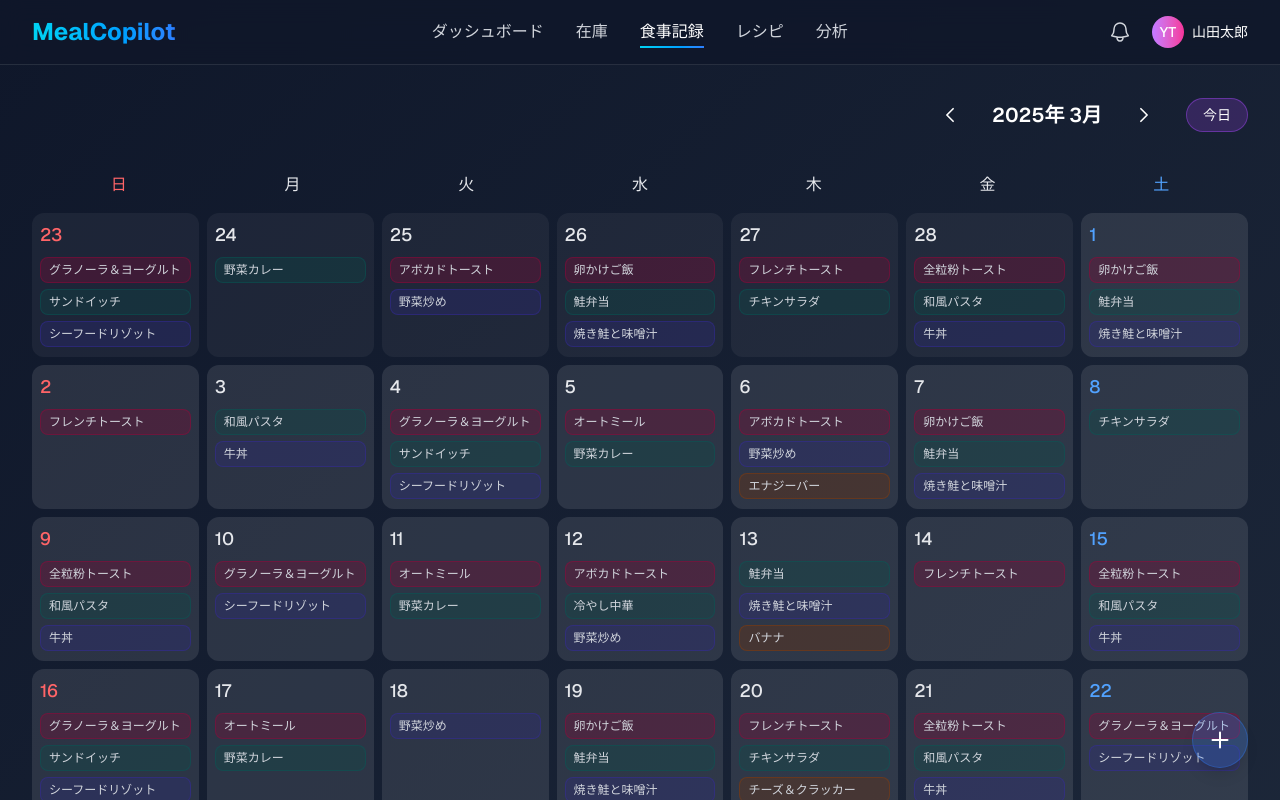
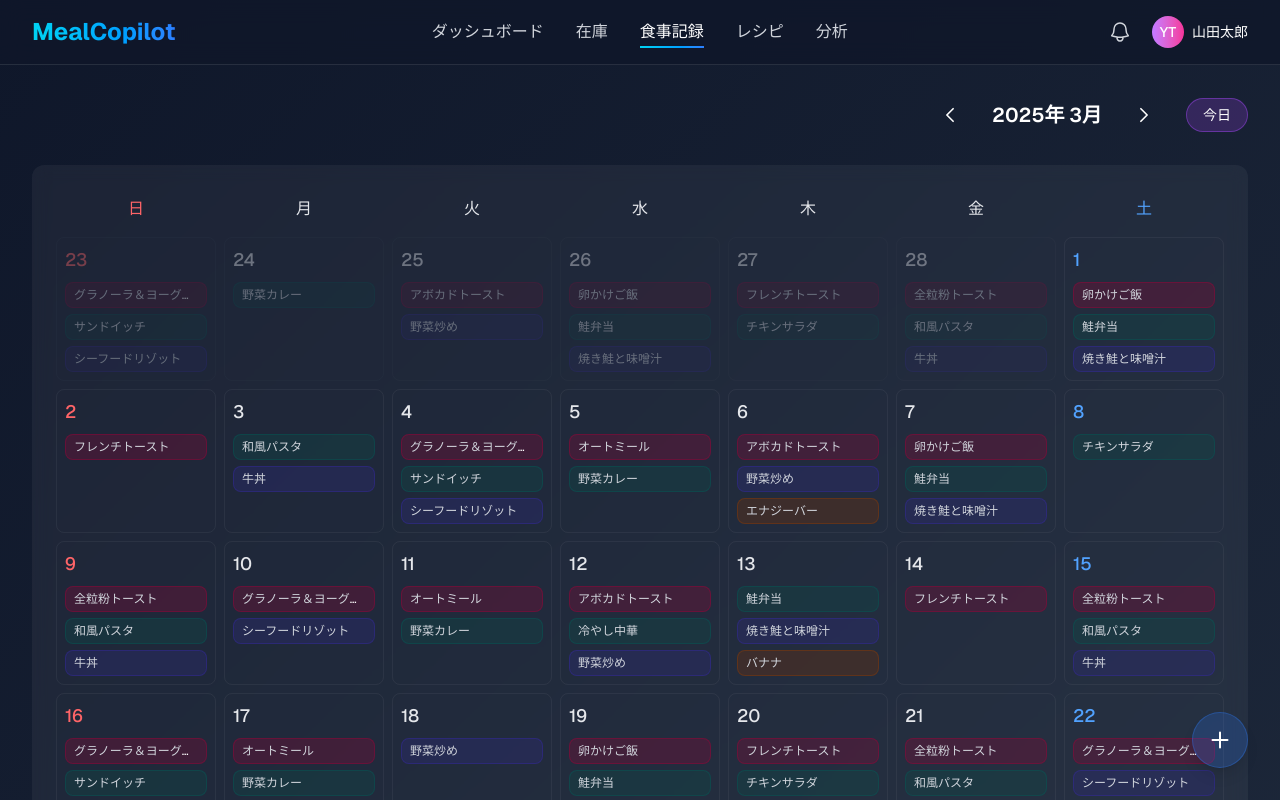
Before and after one commit to ycookiey/geek_hackathon_2025_2, a Next.js app: page /meals in a window 1280 px wide. Shown: the top 800 px of the page. Built offline with nearby package versions, Linux system fonts and the light colour scheme.

Commit message:
update: 窮屈な印象の改善

```diff
--- a/src/app/meals/page.tsx
+++ b/src/app/meals/page.tsx
@@ -7,16 +7,12 @@ import { motion, AnimatePresence } from "framer-motion";
 export default function MealsPage() {
     const [currentMonth, setCurrentMonth] = useState(new Date().getMonth());
     const [currentYear, setCurrentYear] = useState(new Date().getFullYear());
-
     const [expandedDate, setExpandedDate] = useState<Date | null>(null);
-
     const [showAddMeal, setShowAddMeal] = useState(false);
-
     const [selectedDate, setSelectedDate] = useState<Date | null>(null);
     const [mealType, setMealType] = useState<
         "breakfast" | "lunch" | "dinner" | "snack"
     >("breakfast");
-
     const [searchQuery, setSearchQuery] = useState("");
 
     const today = new Date();
@@ -470,35 +466,54 @@ export default function MealsPage() {
                     </div>
                 </motion.div>
 
-                <div className="grid grid-cols-7 mb-2 text-center">
+                <motion.div
+                    initial={{ opacity: 0, y: 4 }}
+                    animate={{ opacity: 1, y: 0 }}
+                    transition={{ duration: 0.7 }}
+                    className="bg-white/5 backdrop-blur-sm rounded-xl p-6 mb-8"
+                >
+                    <div className="grid grid-cols-7 gap-2">
                         {[0, 1, 2, 3, 4, 5, 6].map((day) => (
                             <div
-                            key={day}
-                            className={`py-2 font-medium ${getDayColor(day)}`}
+                                key={`header-${day}`}
+                                className="text-center py-2 font-medium"
                             >
+                                <span className={`${getDayColor(day)}`}>
                                     {getDayName(day)}
+                                </span>
                             </div>
                         ))}
-                </div>
 
-                <div className="grid grid-cols-7 gap-2 mb-8">
                         {calendarData.flat().map((day, index) => (
-                        <div key={index} className="relative">
+                            <div key={index} className="relative h-36">
                                 <motion.div
                                     layoutId={`cell-${day.date.toISOString()}`}
-                                className="relative"
+                                    className="relative h-full"
                                 >
                                     {(!expandedDate ||
-                                    !isSameDate(day.date, expandedDate)) && (
+                                        !isSameDate(
+                                            day.date,
+                                            expandedDate
+                                        )) && (
                                         <div
-                                        className={`h-36 p-2 rounded-xl overflow-hidden transition-all
+                                            className={`
+                                                border border-white/5 rounded-lg p-2 h-full transition-all overflow-hidden flex flex-col
                                                 ${
                                                     day.currentMonth
-                        ? "bg-white/10 hover:bg-white/15"
-                        : "bg-white/5 text-gray-500"
+                                                        ? ""
+                                                        : "opacity-40"
                                                 }
-                ${isToday(day.date) ? "ring-2 ring-blue-500/50" : ""}
-                ${expandedDate ? "opacity-70" : ""}
+                                                ${
+                                                    isToday(day.date)
+                                                        ? "ring-2 ring-blue-500/50"
+                                                        : "hover:bg-white/10"
+                                                }
+                                                ${
+                                                    expandedDate
+                                                        ? "opacity-70"
+                                                        : ""
+                                                }
+                                                cursor-pointer
                                             `}
                                             onClick={() =>
                                                 setExpandedDate(day.date)
@@ -506,19 +521,22 @@ export default function MealsPage() {
                                         >
                                             <div className="flex justify-between items-start mb-2">
                                                 <span
-                                                className={`text-lg font-medium ${
+                                                    className={`text-lg font-medium
+                                                    ${
                                                         isToday(day.date)
                                                             ? "text-blue-400"
                                                             : ""
-                                                } ${getDayColor(
+                                                    }
+                                                    ${getDayColor(
                                                         day.date.getDay()
-                                                )}`}
+                                                    )}
+                                                `}
                                                 >
                                                     {day.date.getDate()}
                                                 </span>
                                             </div>
 
-                                        <div className="space-y-1.5 overflow-hidden">
+                                            <div className="space-y-1.5 overflow-hidden flex-grow">
                                                 {day.meals.length > 0
                                                     ? day.meals
                                                           .slice(0, 3)
@@ -529,7 +547,9 @@ export default function MealsPage() {
                                                                   );
                                                               return (
                                                                   <div
-                                                                  key={meal.id}
+                                                                      key={
+                                                                          meal.id
+                                                                      }
                                                                       className={`text-xs py-1 px-2 rounded-lg overflow-hidden whitespace-nowrap text-ellipsis
                                                                 ${typeInfo.lightColor} ${typeInfo.borderColor} border`}
                                                                   >
@@ -548,7 +568,9 @@ export default function MealsPage() {
                                                     : day.currentMonth && (
                                                           <div className="h-16 flex items-center justify-center">
                                                               <button
-                                                              onClick={(e) => {
+                                                                  onClick={(
+                                                                      e
+                                                                  ) => {
                                                                       e.stopPropagation();
                                                                       showAddMealModal(
                                                                           day.date,
@@ -574,7 +596,10 @@ export default function MealsPage() {
 
                                     <AnimatePresence mode="wait">
                                         {expandedDate &&
-                                        isSameDate(day.date, expandedDate) && (
+                                            isSameDate(
+                                                day.date,
+                                                expandedDate
+                                            ) && (
                                                 <motion.div
                                                     initial={{
                                                         height: "9rem",
@@ -697,14 +722,17 @@ export default function MealsPage() {
                                                                     "lunch",
                                                                     "dinner",
                                                                     "snack",
-                                                            ].map((type) => {
+                                                                ].map(
+                                                                    (type) => {
                                                                         const typeInfo =
                                                                             getMealTypeInfo(
                                                                                 type
                                                                             );
                                                                         const mealsOfType =
                                                                             day.meals.filter(
-                                                                        (m) =>
+                                                                                (
+                                                                                    m
+                                                                                ) =>
                                                                                     m.type ===
                                                                                     type
                                                                             );
@@ -831,7 +859,8 @@ export default function MealsPage() {
                                                                                 )}
                                                                             </div>
                                                                         );
-                                                            })}
+                                                                    }
+                                                                )}
                                                             </div>
                                                         </div>
                                                     </motion.div>
@@ -842,6 +871,7 @@ export default function MealsPage() {
                             </div>
                         ))}
                     </div>
+                </motion.div>
 
                 <AnimatePresence>
                     {showAddMeal && selectedDate && (
```
Lines whose indentation alone changed are shown as unchanged.
